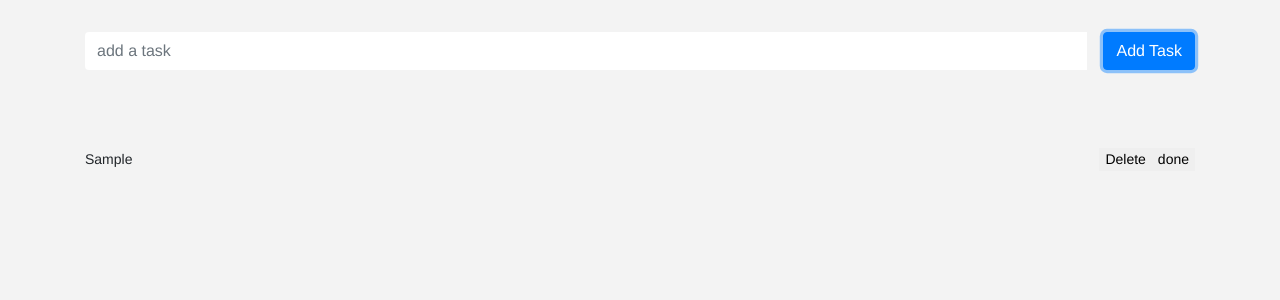
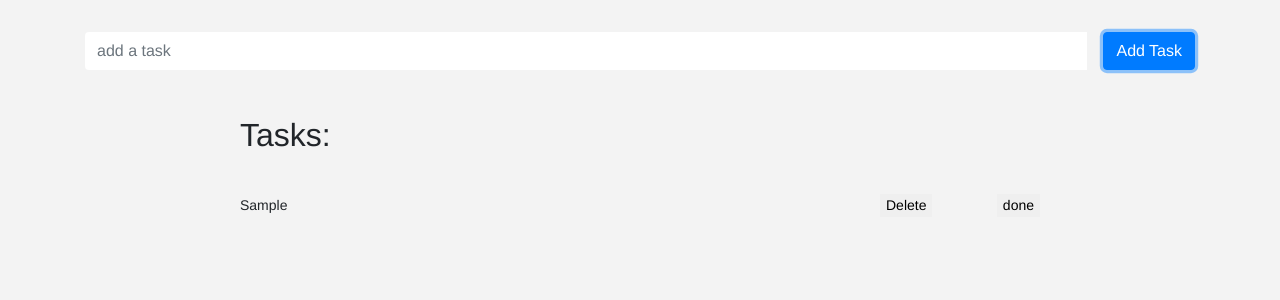
Before and after one commit to ptlergo/to-do-list, a React app: page / in a window 1280 px wide. Both pictures are taken after typing "Sample" into the empty fields and a click on the button "Add Task". Shown: the top 300 px of the page. Built offline with nearby package versions, Linux system fonts and the light colour scheme.

Commit message:
update task display

```diff
--- a/src/components/DisplayTask.tsx
+++ b/src/components/DisplayTask.tsx
@@ -7,7 +7,7 @@ export default (props: IDisplayTaskProps): JSX.Element => {
 
   const renderTaskHtml = (task: ITask): JSX.Element => {
     return (
-      <span className={task.completed ? "is-completed" : ""}>{task.value}</span>
+      <p className={task.completed ? "is-completed" : ""}>{task.value}</p>
     );
   };
 
@@ -29,7 +29,7 @@ export default (props: IDisplayTaskProps): JSX.Element => {
     };
 
     return (
-      <span>
+      <span className="btn-box">
         <TaskButton {...configDelBtn} />
         <TaskButton {...configToggleDoneBtn} />
       </span>
@@ -43,15 +43,20 @@ export default (props: IDisplayTaskProps): JSX.Element => {
     const mappedTaskElements = tasks.map((task: ITask, index: number) => {
       if (task.value !== "") {
         return (
+          <div className="tasks">
+                <h2>Tasks:</h2>
+
           <article key={task.id} className="tdl-task">
             {renderTaskHtml(task)}
             {renderTaskButtonsHtml(task, index)}
           </article>
+          </div>
         );
       }
     });
 
-    return <section>{mappedTaskElements}</section>;
+    return <section className="container">
+    {mappedTaskElements}</section>;
   };
 
   return renderHtml();
```
